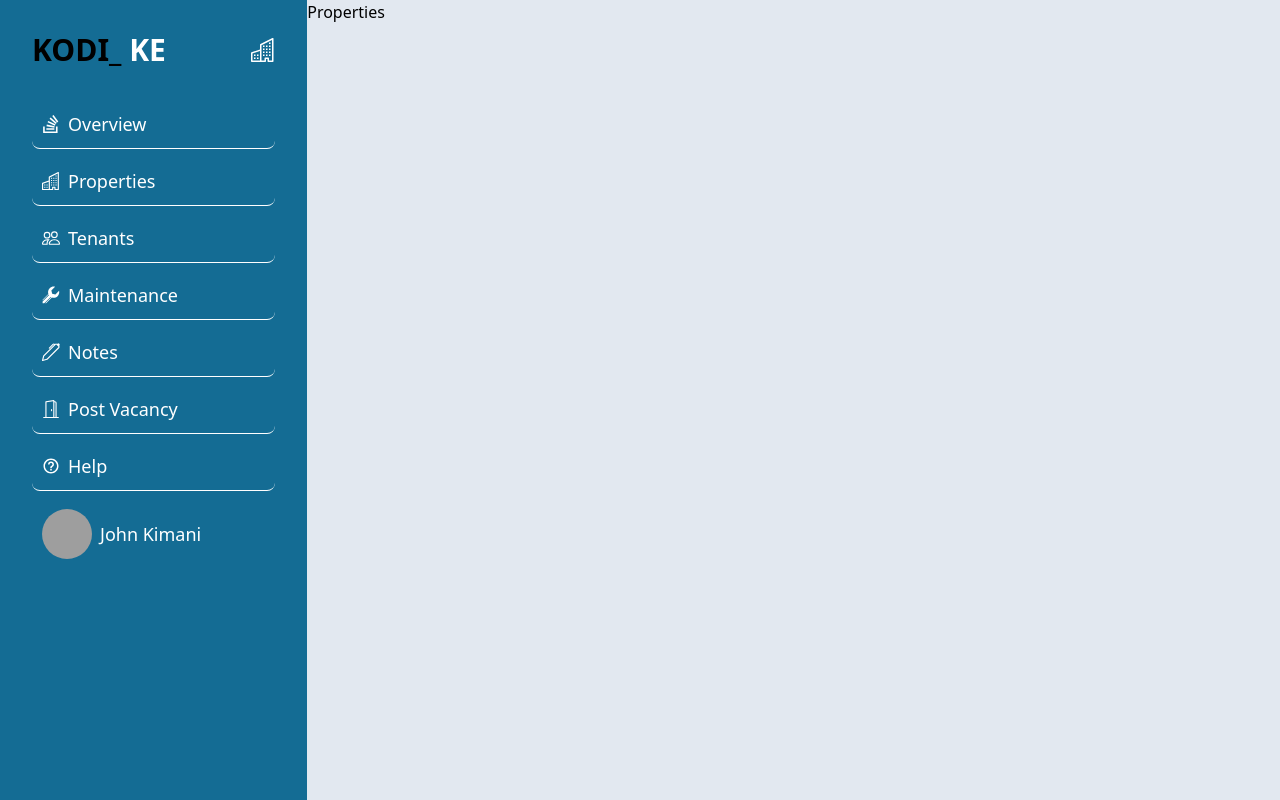
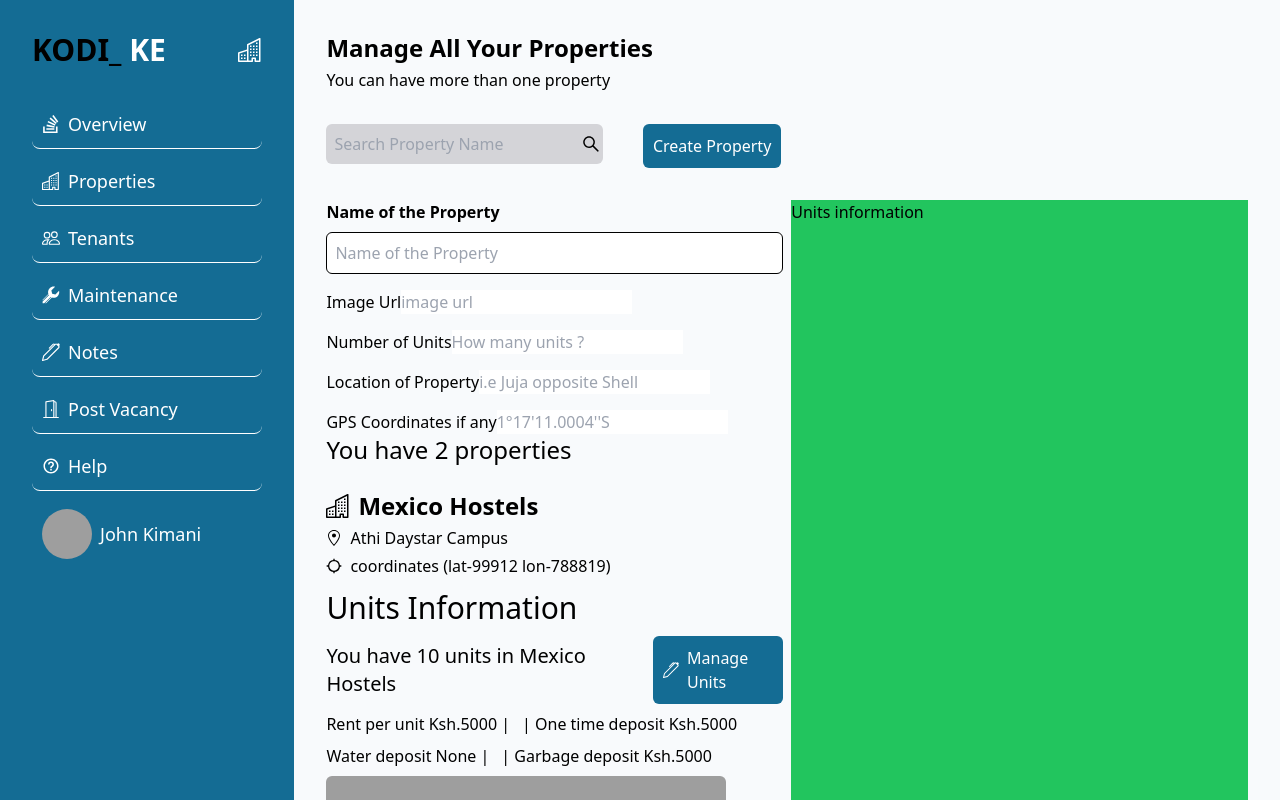
Before and after one commit to gitkrakenite/real-estate-automation, a React (Vite) app: page /dashboard in a window 1280 px wide. Both pictures are taken after a click on the element "Properties". Built offline with nearby package versions, Linux system fonts and the light colour scheme; grey boxes are pictures that could not be loaded.

Commit message:
Playing around property dashboard

```diff
--- a/src/screens/landLordScreens/dashboard/Dashboard.jsx
+++ b/src/screens/landLordScreens/dashboard/Dashboard.jsx
@@ -17,6 +17,7 @@ import Notes from "../notes/Notes";
 import Vacancy from "../vacancy/Vacancy";
 import Help from "../help/Help";
 import Profile from "../profile/Profile";
+import Overview from "../overview/Overview";
 
 const Dashboard = () => {
   // tabs navigation states
@@ -31,7 +32,7 @@ const Dashboard = () => {
 
   // changing screen states
   const prevScreen = JSON.parse(localStorage.getItem("newscreen"));
-  const [screen, setScreen] = useState(prevScreen);
+  const [screen, setScreen] = useState(prevScreen || "overview");
   const [showscreen, setShowScreen] = useState("");
 
   const changeScreen = () => {
@@ -150,7 +151,9 @@ const Dashboard = () => {
           </div>
         </div>
         {/* other screens */}
-        <div className="flex-[0.8] bg-slate-200">
+        <div className="flex-[0.8] bg-slate-50 pl-[2em] pt-[2em] pr-[2em]">
+          <div>
+            {showscreen === "overview" && <Overview />}
             {showscreen === "properties" && <Properties />}
             {showscreen === "tenants" && <Tenants />}
             {showscreen === "maintenance" && <Maintenance />}
@@ -161,6 +164,7 @@ const Dashboard = () => {
           </div>
         </div>
       </div>
+    </div>
   );
 };
 
--- a/src/screens/landLordScreens/overview/Overview.jsx
+++ b/src/screens/landLordScreens/overview/Overview.jsx
@@ -1,7 +1,83 @@
 import React from "react";
+import { MdPeopleOutline } from "react-icons/md";
+import { BsBuildings, BsPen } from "react-icons/bs";
+
+const manageTenants = () => {
+  localStorage.setItem("newscreen", JSON.stringify("tenants"));
+};
 
 const Overview = () => {
-  return <div>Overview</div>;
+  return (
+    <div>
+      {/* topBar */}
+      <div style={{ borderBottom: "1px solid #ccc", paddingBottom: "10px" }}>
+        <div>
+          <p className="text-md">Hi John Nderitu,</p>
+          <p className="text-xl" style={{ fontWeight: 600 }}>
+            We are here for you!
+          </p>
+        </div>
+      </div>
+      {/* reports */}
+      <div className="mt-[3em] flex justify-between">
+        {/* tenants report */}
+        <div className=" bg-zinc-300 p-[2em] ">
+          <div className="flex justify-center text-2xl">
+            <p className="">
+              <MdPeopleOutline className="text-centre" />
+            </p>
+          </div>
+          <div className="text-2xl mt-3">
+            <h2>You have 58 tenants</h2>
+          </div>
+          <div className="flex gap-2 justify-end items-center mt-3 text-sm ">
+            Currently at 50% capacity
+          </div>
+          <div className="flex gap-2 justify-end items-center mt-3 text-sm">
+            20% have paid rent
+          </div>
+        </div>
+        {/* property report */}
+        <div>
+          <div className=" bg-zinc-300 p-[2em] ">
+            <div className="flex justify-center text-2xl">
+              <p className="">
+                <BsBuildings className="text-centre" />
+              </p>
+            </div>
+            <div className="text-2xl mt-3">
+              <h2>Monitoring 5 Properties</h2>
+            </div>
+            <div className="flex gap-2 justify-end items-center mt-3 text-sm ">
+              Currently at 50% capacity
+            </div>
+            <div className="flex gap-2 justify-end items-center mt-3 text-sm">
+              20% have paid rent
+            </div>
+          </div>
+        </div>
+        {/* vacancy report */}
+        <div>
+          <div className=" bg-zinc-300 p-[2em] ">
+            <div className="flex justify-center text-2xl">
+              <p className="">
+                <BsBuildings className="text-centre" />
+              </p>
+            </div>
+            <div className="text-2xl mt-3 text-center">
+              <h2>Vacancies</h2>
+            </div>
+            <div className="flex gap-2 justify-end items-center mt-3 text-sm ">
+              15 units are vacant
+            </div>
+            <div className="flex gap-2 justify-end items-center mt-3 text-sm">
+              Consider posting a vacancy
+            </div>
+          </div>
+        </div>
+      </div>
+    </div>
+  );
 };
 
 export default Overview;
--- a/src/screens/landLordScreens/properties/Properties.jsx
+++ b/src/screens/landLordScreens/properties/Properties.jsx
@@ -1,7 +1,162 @@
 import React from "react";
+import { AiOutlineSearch } from "react-icons/ai";
+import { BsBuildings, BsPen } from "react-icons/bs";
+import { MdGpsNotFixed } from "react-icons/md";
+import { GoLocation } from "react-icons/go";
 
 const Properties = () => {
-  return <div>Properties</div>;
+  return (
+    <div>
+      <h2 className="text-2xl mb-1" style={{ fontWeight: 700 }}>
+        Manage All Your Properties
+      </h2>
+      <h2>You can have more than one property</h2>
+
+      <div className="mt-[2em] mb-[2em] flex gap-10">
+        <form className="w-[30%]">
+          <div className="flex items-center gap-4 w-full justify-between bg-zinc-300 p-2 rounded-md">
+            <input
+              type="text"
+              placeholder="Search Property Name"
+              className="bg-transparent outline-none"
+            />
+            <p>
+              <AiOutlineSearch className="text-xl" />
+            </p>
+          </div>
+        </form>
+
+        <div>
+          <button className="bg-[#146C94] text-white p-[10px] rounded-md cursor-pointer">
+            Create Property
+          </button>
+        </div>
+      </div>
+
+      <div className="flex gap-2">
+        {/* manage property */}
+        <div className="flex-[0.5]">
+          {/* create property Sections */}
+          <div>
+            <form className="flex flex-col gap-4">
+              <div className="flex flex-col gap-2">
+                <label
+                  htmlFor="name"
+                  style={{ fontWeight: 700 }}
+                  className="text-md"
+                >
+                  Name of the Property
+                </label>
+                <input
+                  type="text"
+                  placeholder="Name of the Property"
+                  id="name"
+                  required
+                  style={{ border: "1px solid black" }}
+                  className="p-[8px] rounded-md"
+                />
+              </div>
+              <div>
+                <label htmlFor="imgUrl">Image Url</label>
+                <input type="text" placeholder="image url" id="imgUrl" />
+              </div>
+              <div>
+                <label htmlFor="numberOfUnits">Number of Units</label>
+                <input
+                  type="number"
+                  placeholder="How many units ?"
+                  id="numberOfUnits"
+                />
+              </div>
+              <div>
+                <label htmlFor="location">Location of Property</label>
+                <input
+                  type="text"
+                  placeholder="i.e Juja opposite Shell"
+                  id="location"
+                />
+              </div>
+              <div>
+                <label htmlFor="gps">GPS Coordinates if any</label>
+                <input type="text" placeholder="1°17'11.0004''S" id="gps" />
+              </div>
+            </form>
+          </div>
+
+          <h2 className="mb-[1em] text-2xl">You have 2 properties</h2>
+
+          {/* properties */}
+          <div>
+            <div>
+              <div
+                className="flex items-center gap-2 mb-1 text-2xl"
+                style={{ fontWeight: 600 }}
+              >
+                <BsBuildings />
+                <h2>Mexico Hostels</h2>
+              </div>
+              <div className="flex items-center gap-2 mb-1">
+                <GoLocation />
+                <p>Athi Daystar Campus</p>
+              </div>
+              <div className="flex items-center gap-2 mb-3">
+                <MdGpsNotFixed />
+                <p>coordinates (lat-99912 lon-788819) </p>
+              </div>
+            </div>
+
+            {/* Unit Information */}
+            <div className="mb-2">
+              <h2 className="text-3xl">Units Information</h2>
+              <div className="flex gap-10 mt-[10px] items-center">
+                <h4 className="text-xl">You have 10 units in Mexico Hostels</h4>
+                <div className="flex items-center bg-[#146C94] text-white p-[10px] rounded-md cursor-pointer gap-2">
+                  <p>
+                    <BsPen />
+                  </p>
+                  <p>Manage Units</p>
+                </div>
+              </div>
+            </div>
+
+            <div>
+              <div className="flex items-center gap-3 mb-2">
+                <h2>Rent per unit Ksh.5000 |</h2>
+                <h2> | One time deposit Ksh.5000</h2>
+              </div>
+              <div className="flex items-center gap-3 mb-2">
+                <h2>Water deposit None |</h2>
+                <h2> | Garbage deposit Ksh.5000</h2>
+              </div>
+            </div>
+            <div>
+              <img
+                src="https://images.pexels.com/photos/106399/pexels-photo-106399.jpeg?auto=compress&cs=tinysrgb&w=1600"
+                alt=""
+                className="w-[400px] h-[240px] object-cover rounded-md"
+              />
+            </div>
+            <div className="mt-3">
+              <div className="flex items-center gap-[20px]">
+                <div>Created 34 mins Ago</div>
+                <div>Updated 10 mins Ago</div>
+              </div>
+            </div>
+            <div className="mt-3">
+              <div className="flex items-center gap-[20px]">
+                <div>Investor Name: Mr.Scott Luvaha</div>
+                <div>Investor Email: scott@gmail.com</div>
+              </div>
+            </div>
+          </div>
+        </div>
+        {/* manage units */}
+        <div className="flex-[0.5] bg-green-500">
+          <h2>Units information </h2>
+        </div>
+      </div>
+    </div>
+  );
 };
 
 export default Properties;
```
Lines whose indentation alone changed are shown as unchanged.
